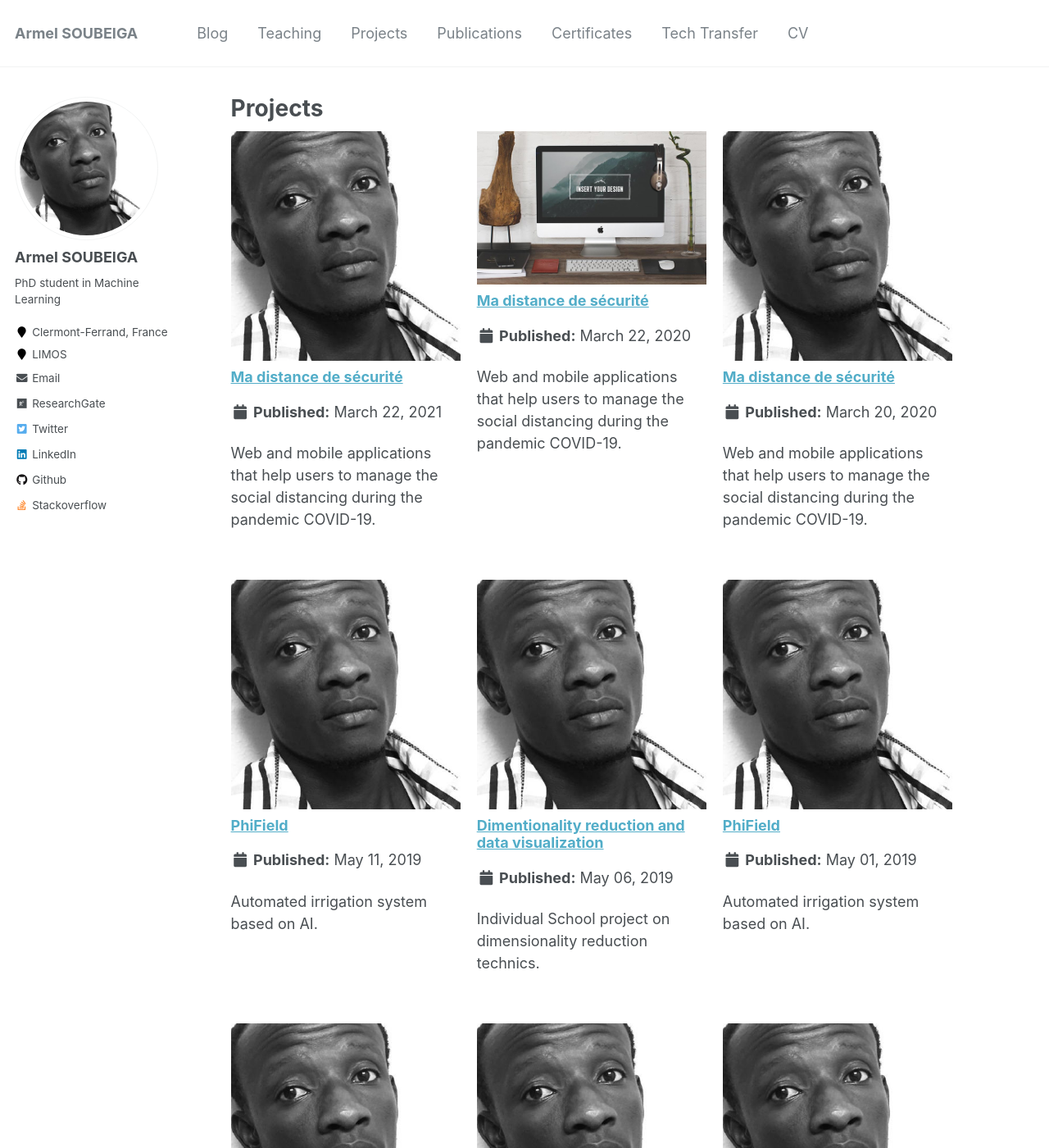
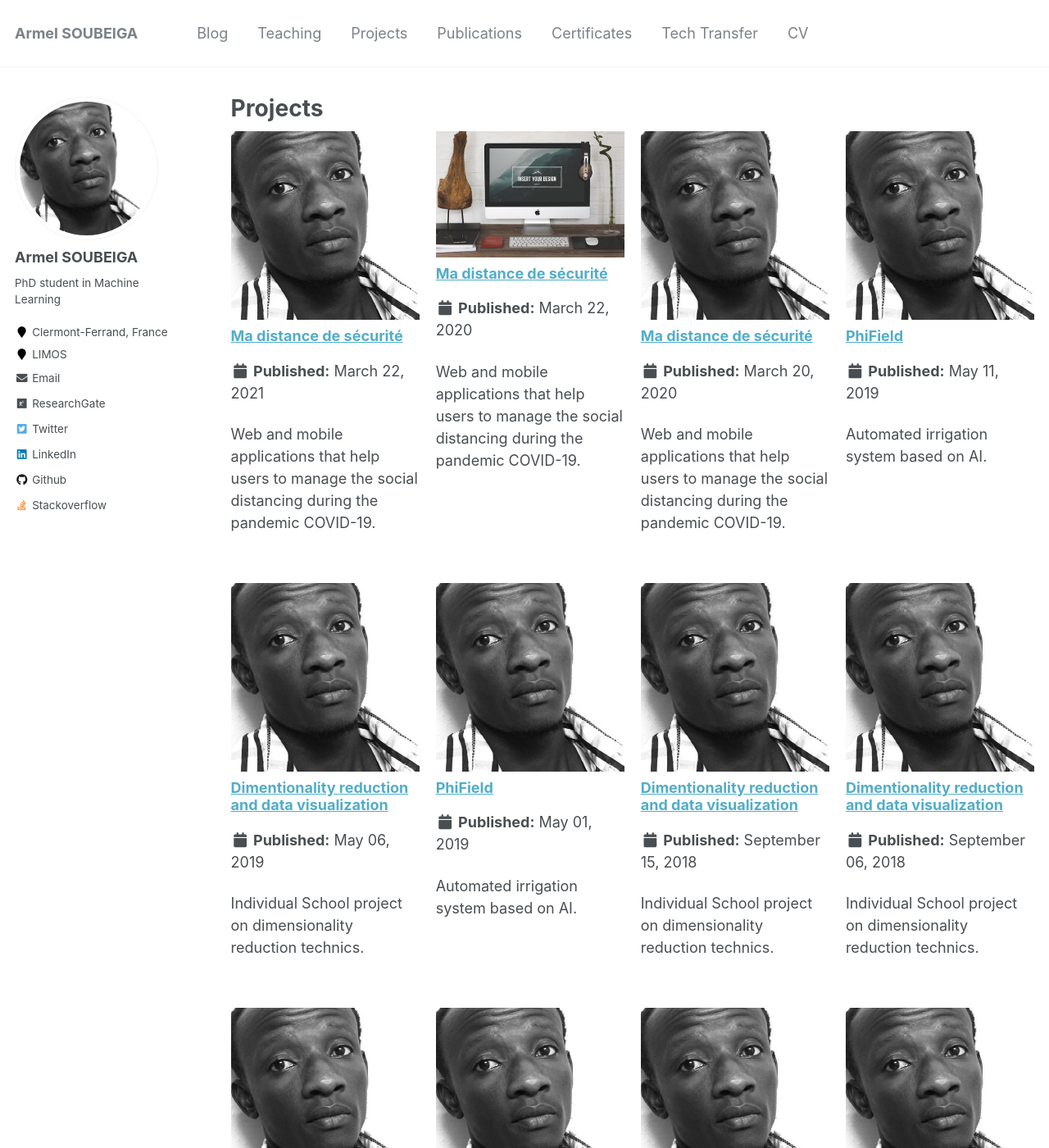
Before and after one commit to armelsoubeiga/neweb, a Jekyll site: the page built from _pages/projects.html, in a window 1280 px wide and 1400 px high. Shown: the whole window at 82% size. Built offline with Jekyll 4.4.1, drawn with Linux system fonts in a browser that asks for light colours.

Commit message:
Update _archive.scss

```diff
--- a/_sass/_archive.scss
+++ b/_sass/_archive.scss
@@ -138,7 +138,7 @@
   @include breakpoint($medium) {
     margin-left: 0; /* reset before mixin does its thing*/
     margin-right: 0; /* reset before mixin does its thing*/
-    @include gallery(3 of 10);
+    @include gallery(2.5 of 10);
 
     .archive__item-teaser {
       max-height: 120px;
```
